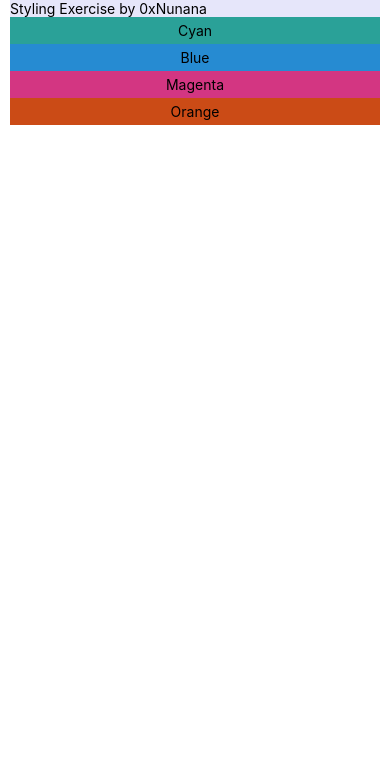
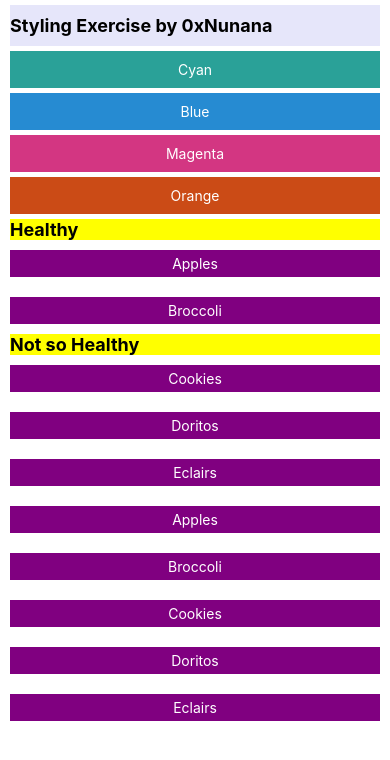
Before and after one commit to 0xNunana/nativeExpo, a React Native app: screen / in a window 390 px wide. Shown: the top 760 px of the page. Built offline with nearby package versions, Linux system fonts and the light colour scheme.

Commit message:
FlatList and SectionList

```diff
--- a/App.js
+++ b/App.js
@@ -1,26 +1,55 @@
 import React from 'react';
 import { StatusBar } from 'expo-status-bar';
-import { StyleSheet, Text, View, SafeAreaView } from 'react-native';
-
+import { StyleSheet, Text, View, SafeAreaView, SectionList, FlatList } from 'react-native';
+import ColorBox from './components/ColorBox';
+const FOODSS = [
+  'Apples',
+  'Broccoli',
+  'Cookies',
+  'Doritos',
+  'Eclairs'
+];
+const FOODS = [
+  { title: 'Healthy', data: ['Apples', 'Broccoli'] },
+  { title: 'Not so Healthy', data: ['Cookies', 'Doritos', 'Eclairs'] },
+];
 export default function App() {
 
   return (
     <SafeAreaView style={{ flex: 1, paddingHorizontal: 10 }}>
+
       <View>
-        <Text style={styles.margina}>Styling Exercise by 0xNunana</Text></View>
+        <Text style={styles.margina}>Styling Exercise by 0xNunana</Text>
+        <View style={[styles.container, { backgroundColor: '#2aa198' }]}>
+          <Text style={{ color: 'white' }}>Cyan</Text>
+        </View>
+        <View style={[styles.container, { backgroundColor: '#268bd2' }]}>
+          <Text style={{ color: 'white' }}>Blue</Text>
+        </View>
+        <View style={[styles.container, { backgroundColor: '#d33682' }]}>
+          <Text style={{ color: 'white' }}>Magenta</Text>
+        </View>
+        <View style={[styles.container, { backgroundColor: '#cb4b16', }]}>
+          <Text style={{ color: 'white' }}>Orange</Text>
+        </View>
+        <SectionList
+          sections={FOODS}
+          keyExtractor={e => e}
+          renderItem={({ item }) => <ColorBox name={item} />}
+          renderSectionHeader={({ section }) => (<Text style={{ fontSize: 18, fontWeight: 'bold', backgroundColor: 'yellow' }}>{section.title}</Text>)}
 
-      <View style={[styles.container, { backgroundColor: '#2aa198' }]}>
-        <Text>Cyan</Text>
+        />
+
+        <FlatList
+
+          data={FOODSS}
+          keyExtractor={item => item}
+          renderItem={({ item }) => <ColorBox name={item} />}
+        />
+
       </View>
-      <View style={[styles.container, { backgroundColor: '#268bd2' }]}>
-        <Text>Blue</Text>
-      </View>
-      <View style={[styles.container, { backgroundColor: '#d33682' }]}>
-        <Text>Magenta</Text>
-      </View>
-      <View style={[styles.container, { backgroundColor: '#cb4b16' }]}>
-        <Text>Orange</Text>
-      </View>
+
+
 
       {/* <StatusBar style="auto" /> */}
     </SafeAreaView>
@@ -31,8 +60,8 @@ export default function App() {
 const styles = StyleSheet.create({
   container: {
 
-
-    paddingVertical: 5,
+    marginBottom: 5,
+    paddingVertical: 10,
     alignItems: 'center',
     justifyContent: "center",
 
@@ -40,6 +69,11 @@ const styles = StyleSheet.create({
   ,
   margina: {
     backgroundColor: "lavender",
+    fontWeight: 'bold',
+    fontSize: 18,
+    marginBottom: 5,
+    marginTop: 5,
+    paddingVertical: 10
 
 
 
```
